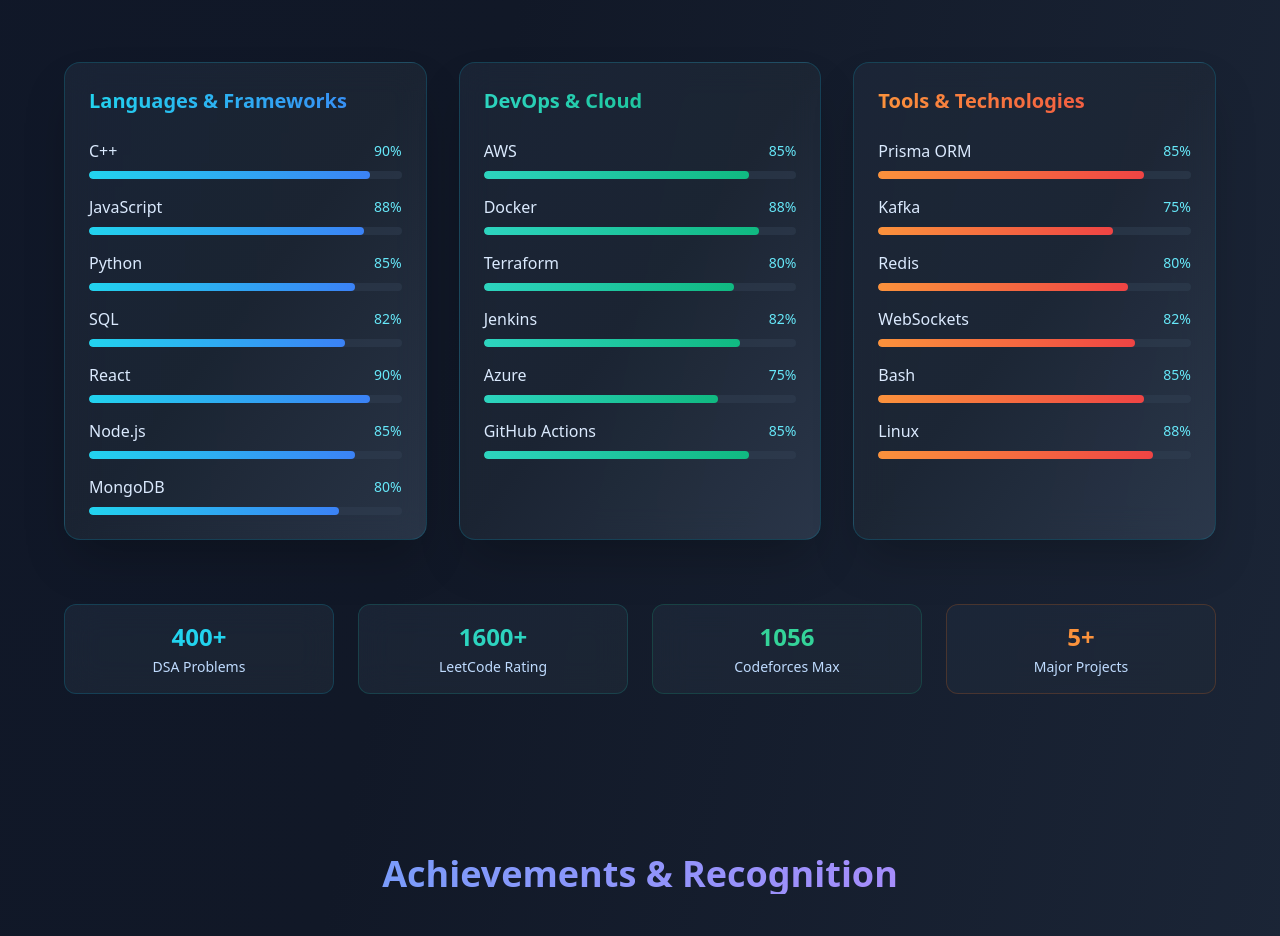
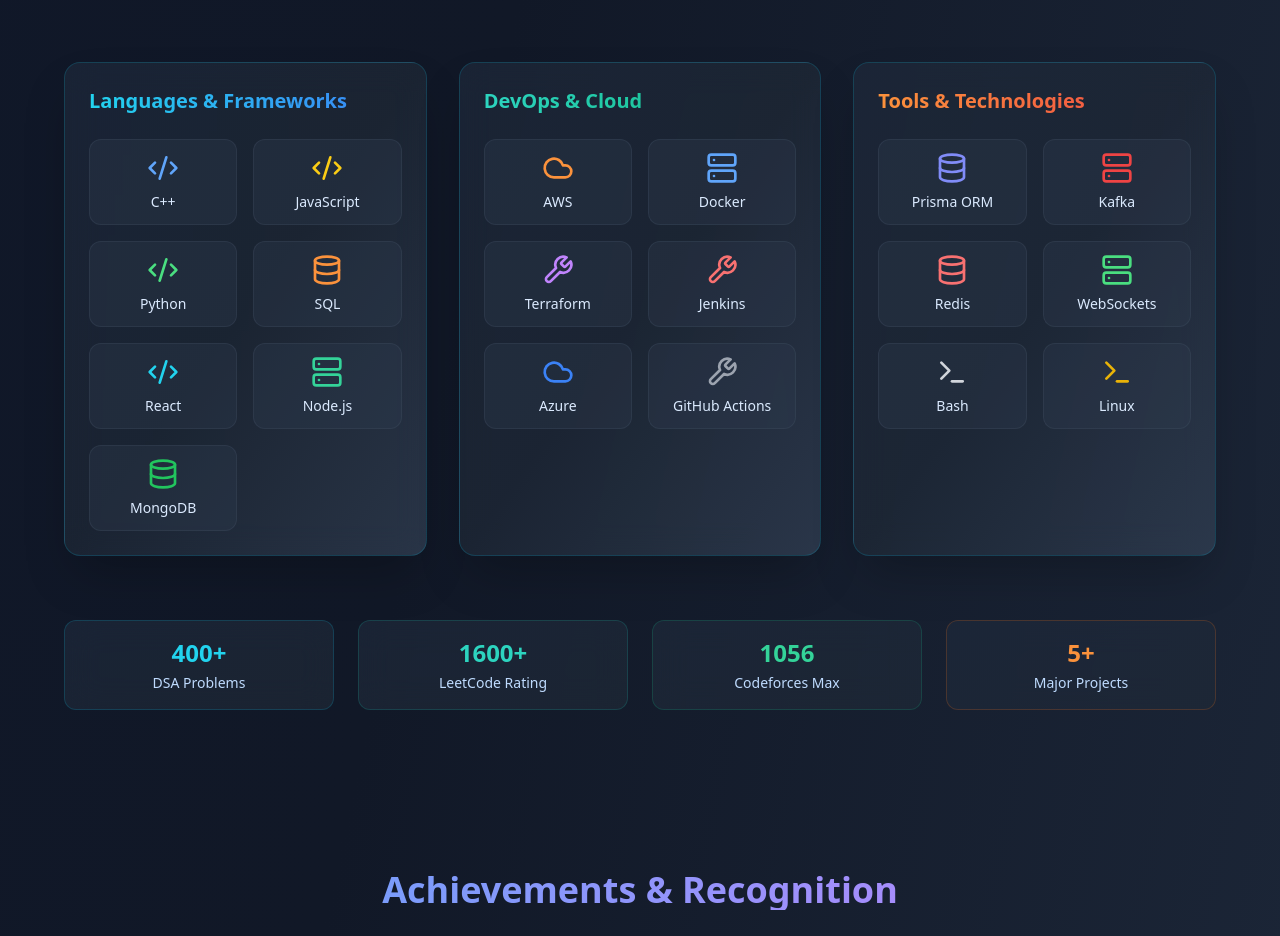
Before and after one commit to aditya9277/portfolio, a React (Vite) app: page / in a window 1280 px wide. Shown: the part 3620-4556 px from the top of the page. Built offline with nearby package versions, Linux system fonts and the light colour scheme.

Commit message:
Refactor: Display skills with logos
Replaced skill percentage bars with skill logos in the Skills section.

```diff
--- a/src/components/Skills.tsx
+++ b/src/components/Skills.tsx
@@ -1,40 +1,42 @@
+
+import { Code2, Database, Cloud, Server, Wrench, Terminal } from 'lucide-react';
 
 const Skills = () => {
   const skillCategories = [
     {
       title: 'Languages & Frameworks',
       skills: [
-        { name: 'C++', level: 90 },
-        { name: 'JavaScript', level: 88 },
-        { name: 'Python', level: 85 },
-        { name: 'SQL', level: 82 },
-        { name: 'React', level: 90 },
-        { name: 'Node.js', level: 85 },
-        { name: 'MongoDB', level: 80 }
+        { name: 'C++', icon: Code2, color: 'text-blue-400' },
+        { name: 'JavaScript', icon: Code2, color: 'text-yellow-400' },
+        { name: 'Python', icon: Code2, color: 'text-green-400' },
+        { name: 'SQL', icon: Database, color: 'text-orange-400' },
+        { name: 'React', icon: Code2, color: 'text-cyan-400' },
+        { name: 'Node.js', icon: Server, color: 'text-emerald-400' },
+        { name: 'MongoDB', icon: Database, color: 'text-green-500' }
       ],
       color: 'from-cyan-400 to-blue-500'
     },
     {
       title: 'DevOps & Cloud',
       skills: [
-        { name: 'AWS', level: 85 },
-        { name: 'Docker', level: 88 },
-        { name: 'Terraform', level: 80 },
-        { name: 'Jenkins', level: 82 },
-        { name: 'Azure', level: 75 },
-        { name: 'GitHub Actions', level: 85 }
+        { name: 'AWS', icon: Cloud, color: 'text-orange-400' },
+        { name: 'Docker', icon: Server, color: 'text-blue-400' },
+        { name: 'Terraform', icon: Wrench, color: 'text-purple-400' },
+        { name: 'Jenkins', icon: Wrench, color: 'text-red-400' },
+        { name: 'Azure', icon: Cloud, color: 'text-blue-500' },
+        { name: 'GitHub Actions', icon: Wrench, color: 'text-gray-400' }
       ],
       color: 'from-teal-400 to-emerald-500'
     },
     {
       title: 'Tools & Technologies',
       skills: [
-        { name: 'Prisma ORM', level: 85 },
-        { name: 'Kafka', level: 75 },
-        { name: 'Redis', level: 80 },
-        { name: 'WebSockets', level: 82 },
-        { name: 'Bash', level: 85 },
-        { name: 'Linux', level: 88 }
+        { name: 'Prisma ORM', icon: Database, color: 'text-indigo-400' },
+        { name: 'Kafka', icon: Server, color: 'text-red-500' },
+        { name: 'Redis', icon: Database, color: 'text-red-400' },
+        { name: 'WebSockets', icon: Server, color: 'text-green-400' },
+        { name: 'Bash', icon: Terminal, color: 'text-gray-300' },
+        { name: 'Linux', icon: Terminal, color: 'text-yellow-500' }
       ],
       color: 'from-orange-400 to-red-500'
     }
@@ -57,25 +59,24 @@ const Skills = () => {
                 {category.title}
               </h3>
 
-              <div className="space-y-4">
-                {category.skills.map((skill, skillIndex) => (
-                  <div key={skillIndex} className="group">
-                    <div className="flex justify-between items-center mb-2">
-                      <span className="text-blue-100 font-medium">{skill.name}</span>
-                      <span className="text-cyan-300 text-sm">{skill.level}%</span>
+              <div className="grid grid-cols-2 gap-4">
+                {category.skills.map((skill, skillIndex) => {
+                  const IconComponent = skill.icon;
+                  return (
+                    <div
+                      key={skillIndex}
+                      className="group flex flex-col items-center p-3 rounded-xl bg-slate-700/30 hover:bg-slate-600/40 border border-slate-600/30 hover:border-cyan-400/30 transition-all duration-300 hover:scale-105"
+                    >
+                      <IconComponent
+                        size={32}
+                        className={`${skill.color} mb-2 group-hover:scale-110 transition-transform duration-300`}
+                      />
+                      <span className="text-blue-100 text-sm font-medium text-center">
+                        {skill.name}
+                      </span>
                     </div>
-
-                    <div className="w-full bg-slate-700/50 rounded-full h-2 overflow-hidden">
-                      <div
-                        className={`h-full bg-gradient-to-r ${category.color} rounded-full transition-all duration-1000 ease-out group-hover:shadow-lg`}
-                        style={{
-                          width: `${skill.level}%`,
-                          animationDelay: `${skillIndex * 0.1}s`
-                        }}
-                      />
-                    </div>
-                  </div>
-                ))}
+                  );
+                })}
               </div>
             </div>
           ))}
```
